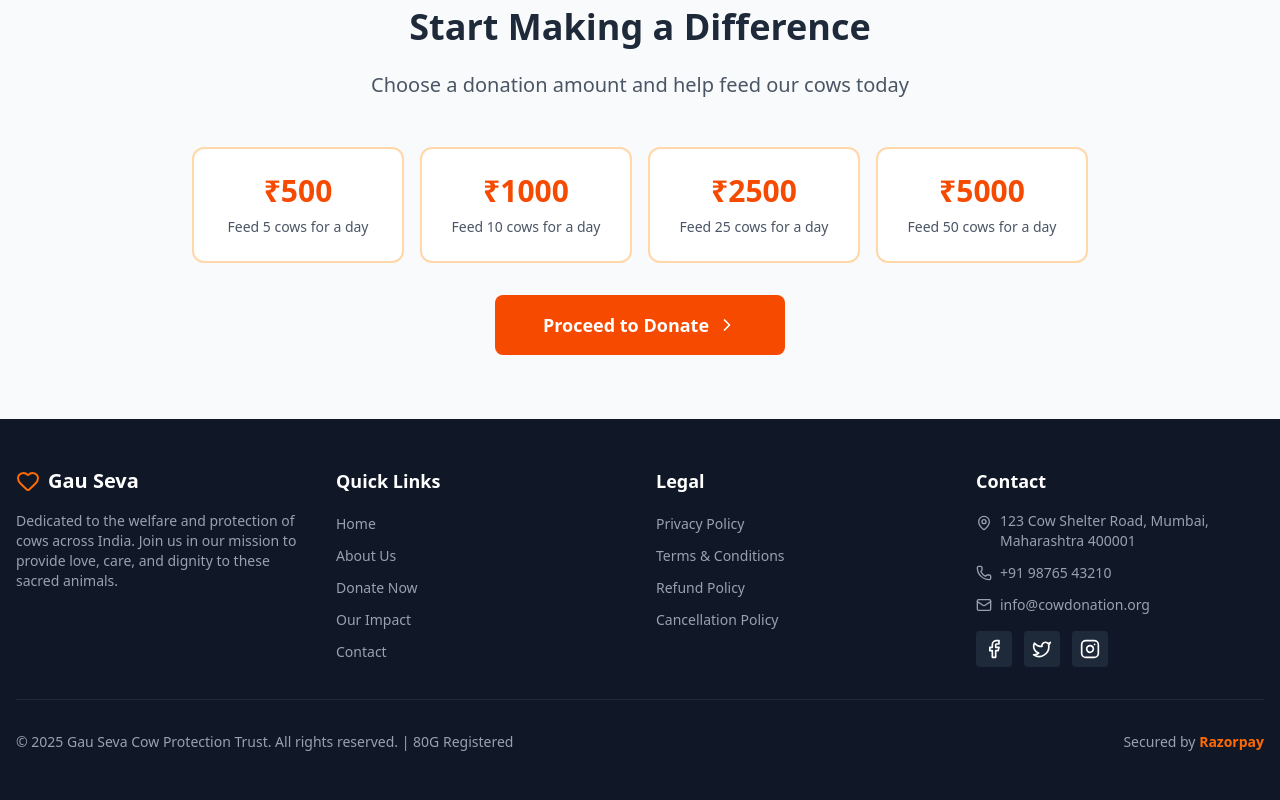
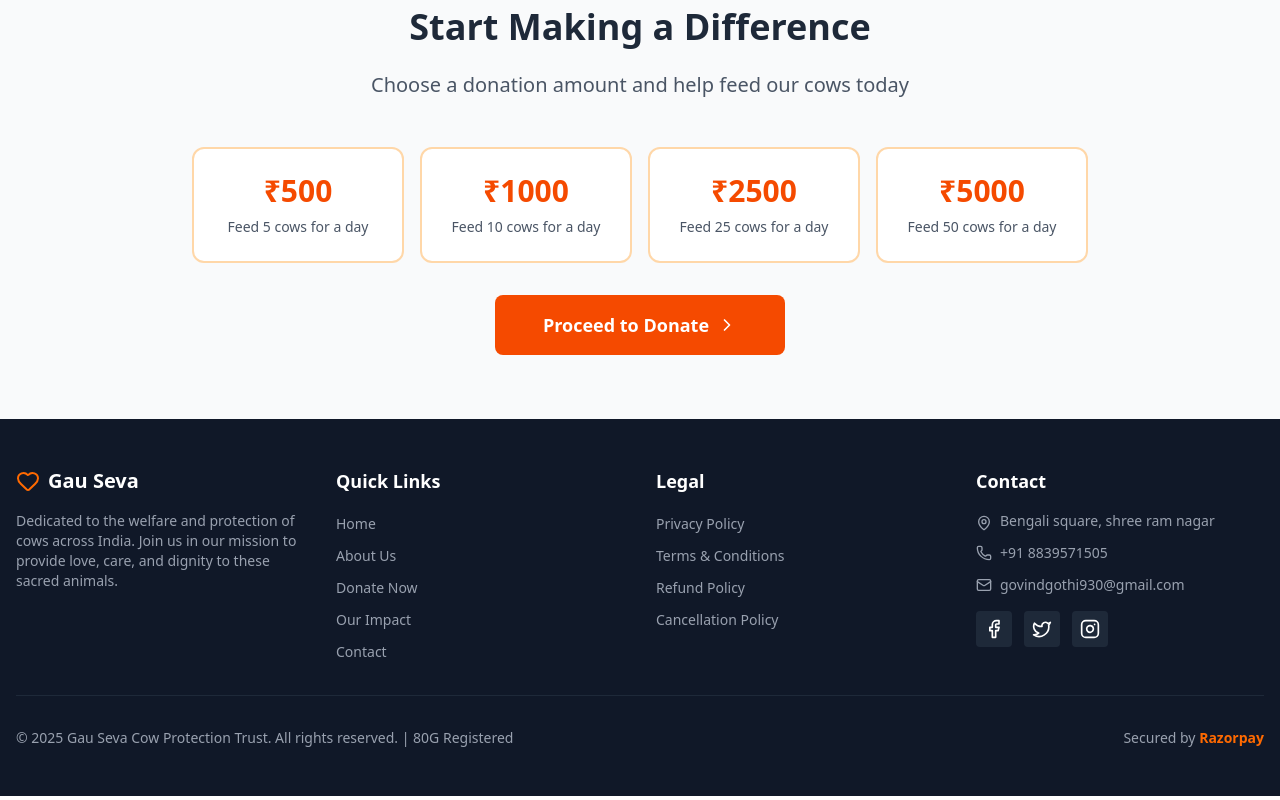
Before and after one commit to govindgothi/store-web-frontend, a React (Vite) app: page /privacy in a window 1280 px wide. Shown: the part 1067-1867 px from the top of the page. Built offline with nearby package versions, Linux system fonts and the light colour scheme.

Commit message:
update contact page

```diff
--- a/src/pages/CowDonationWebsite.tsx
+++ b/src/pages/CowDonationWebsite.tsx
@@ -556,8 +556,8 @@ const CowDonationWebsite: React.FC = () => {
                 <div>
                   <h3 className="font-bold text-gray-800 mb-1">Address</h3>
                   <p className="text-gray-600">
-                    123 Cow Shelter Road<br />
-                    Gau Seva Nagar<br />
+                    Bengali square<br />
+                    Shree Ram Nagar<br />
                     Indore, Madhya pradesh 452016
                   </p>
                 </div>
@@ -574,7 +574,7 @@ const CowDonationWebsite: React.FC = () => {
                   </p>
                 </div>
               </div>
-              <div className="flex items-start gap-4">
+              {/* <div className="flex items-start gap-4">
                 <div className="bg-orange-100 p-3 rounded-lg">
                   <Mail className="w-6 h-6 text-orange-600" />
                 </div>
@@ -585,7 +585,7 @@ const CowDonationWebsite: React.FC = () => {
                     support@cowdonation.org
                   </p>
                 </div>
-              </div>
+              </div> */}
             </div>
 
             <div className="mt-8">
@@ -1159,15 +1159,15 @@ const CowDonationWebsite: React.FC = () => {
               <ul className="space-y-3 text-sm text-gray-400">
                 <li className="flex items-start gap-2">
                   <MapPin className="w-4 h-4 mt-1 flex-shrink-0" />
-                  <span>123 Cow Shelter Road, Mumbai, Maharashtra 400001</span>
+                  <span> Bengali square, shree ram nagar</span>
                 </li>
                 <li className="flex items-center gap-2">
                   <Phone className="w-4 h-4 flex-shrink-0" />
-                  <span>+91 98765 43210</span>
+                  <span>+91 8839571505</span>
                 </li>
                 <li className="flex items-center gap-2">
                   <Mail className="w-4 h-4 flex-shrink-0" />
-                  <span>info@cowdonation.org</span>
+                  <span>govindgothi930@gmail.com</span>
                 </li>
               </ul>
               <div className="flex gap-3 mt-4">
```
